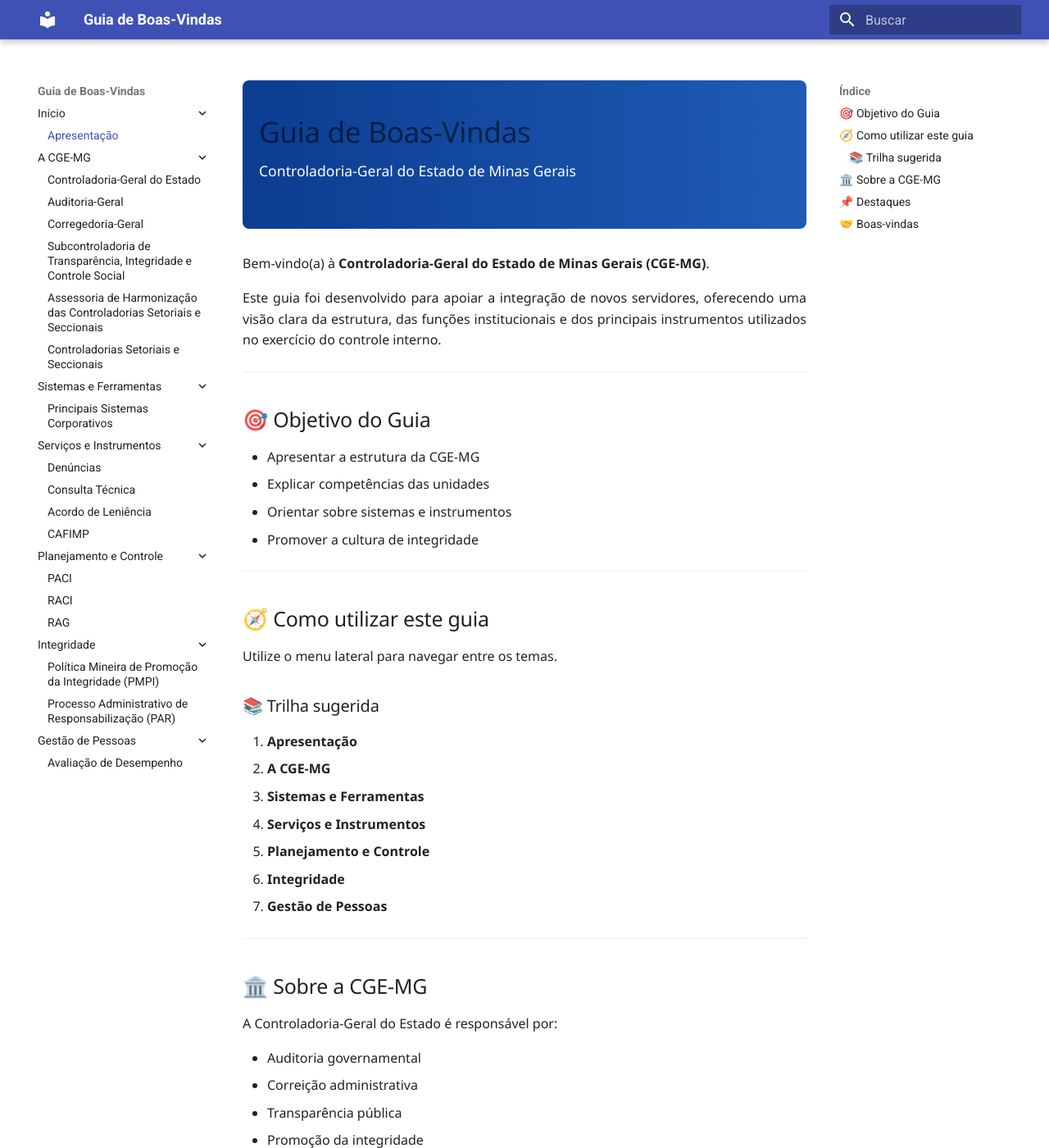
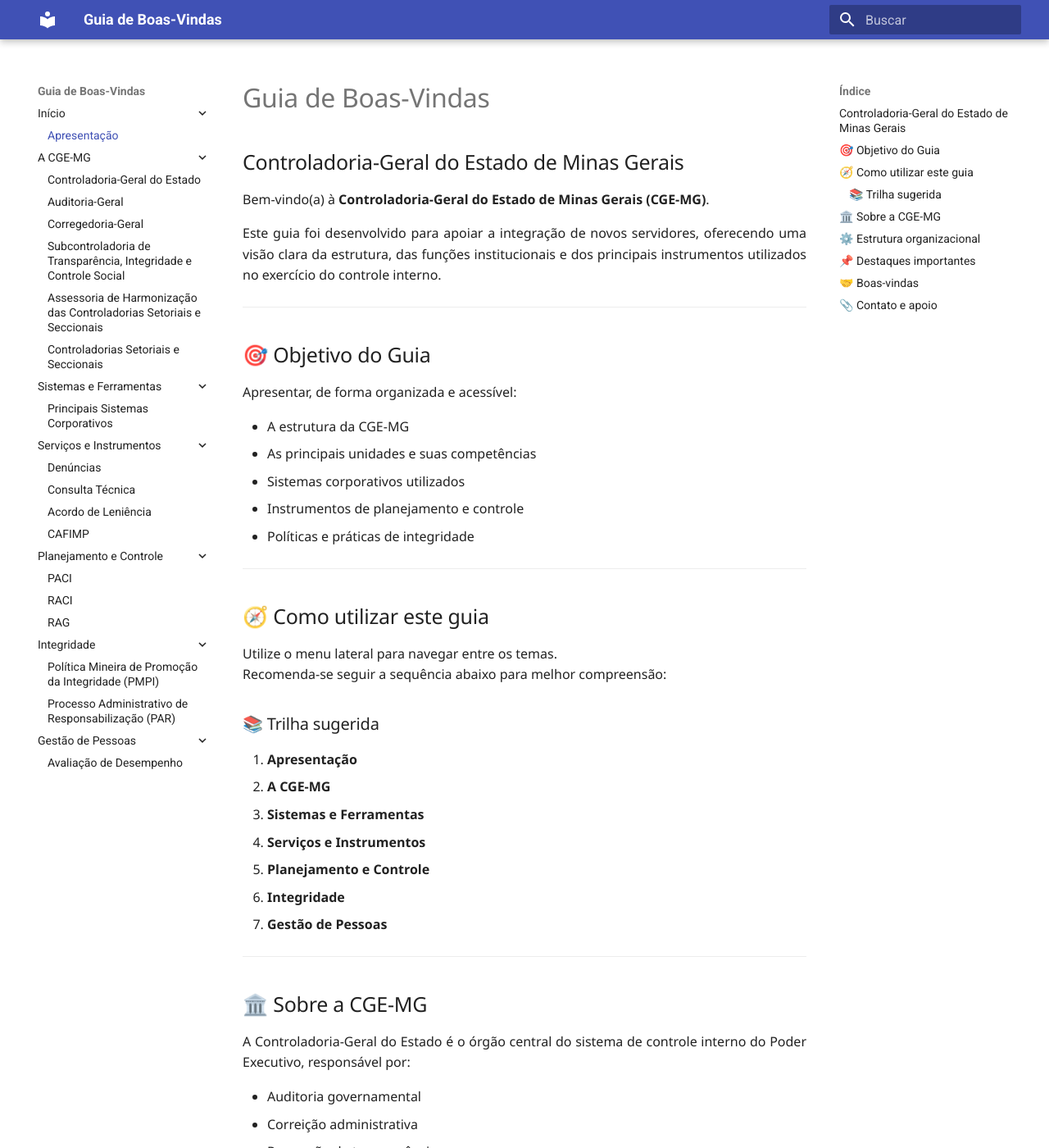
Before and after one commit to CGEMG-AHCS/guia-de-boas-vindas, an MkDocs documentation site: the page built from docs/index.md, in a window 1280 px wide and 1400 px high. Shown: the whole window at 82% size. Built offline with MkDocs 1.6.1 and Material for MkDocs 9.7.7, drawn with Linux system fonts in a browser that asks for light colours; some of the changed text lies outside the part shown.

Commit message:
Update index.md

```diff
--- a/docs/index.md
+++ b/docs/index.md
@@ -1,26 +1,5 @@
-<!-- BANNER -->
-<style>
-.banner {
-    background: linear-gradient(90deg, #0b3d91, #1f5bb5);
-    color: white;
-    padding: 40px 20px;
-    border-radius: 8px;
-    margin-bottom: 30px;
-}
-.banner h1 {
-    margin: 0;
-    font-size: 2.2em;
-}
-.banner p {
-    margin-top: 10px;
-    font-size: 1.1em;
-}
-</style>
-
-<div class="banner">
-  <h1>Guia de Boas-Vindas</h1>
-  <p>Controladoria-Geral do Estado de Minas Gerais</p>
-</div>
+# Guia de Boas-Vindas
+## Controladoria-Geral do Estado de Minas Gerais
 
 Bem-vindo(a) à **Controladoria-Geral do Estado de Minas Gerais (CGE-MG)**.
 
@@ -30,16 +9,20 @@ Este guia foi desenvolvido para apoiar a integração de novos servidores, ofere
 
 ## 🎯 Objetivo do Guia
 
-- Apresentar a estrutura da CGE-MG
-- Explicar competências das unidades
-- Orientar sobre sistemas e instrumentos
-- Promover a cultura de integridade
+Apresentar, de forma organizada e acessível:
+
+- A estrutura da CGE-MG
+- As principais unidades e suas competências
+- Sistemas corporativos utilizados
+- Instrumentos de planejamento e controle
+- Políticas e práticas de integridade
 
 ---
 
 ## 🧭 Como utilizar este guia
 
 Utilize o menu lateral para navegar entre os temas.
+Recomenda-se seguir a sequência abaixo para melhor compreensão:
 
 ### 📚 Trilha sugerida
 
@@ -55,25 +38,52 @@ Utilize o menu lateral para navegar entre os temas.
 
 ## 🏛️ Sobre a CGE-MG
 
-A Controladoria-Geral do Estado é responsável por:
+A Controladoria-Geral do Estado é o órgão central do sistema de controle interno do Poder Executivo, responsável por:
 
 - Auditoria governamental
 - Correição administrativa
-- Transparência pública
-- Promoção da integridade
+- Promoção da transparência
+- Fomento à integridade pública
 
 ---
 
-## 📌 Destaques
+## ⚙️ Estrutura organizacional
+
+A CGE-MG é composta por unidades responsáveis por funções estratégicas, como:
+
+- Auditoria-Geral
+- Corregedoria-Geral
+- Subcontroladoria de Transparência, Integridade e Controle Social
+- Controladorias Setoriais e Seccionais
+
+👉 Consulte a seção **A CGE-MG** para mais detalhes.
+
+---
+
+## 📌 Destaques importantes
 
 !!! note "Importante"
-    Este guia é uma referência inicial para novos servidores.
+    Este guia é uma referência inicial e deve ser complementado com normas, manuais e orientações específicas de cada área.
 
 !!! warning "Atenção"
-    Consulte sempre normas oficiais atualizadas.
+    Sempre verifique se as informações estão atualizadas conforme normativos vigentes.
 
 ---
 
 ## 🤝 Boas-vindas
 
-Desejamos uma excelente trajetória na CGE-MG!
+Esperamos que este guia contribua para sua atuação na CGE-MG, fortalecendo a cultura de controle, integridade e excelência na gestão pública.
+
+---
+
+## 📎 Contato e apoio
+
+Em caso de dúvidas, procure:
+
+- Sua chefia imediata
+- Unidades de apoio institucional
+- Ou áreas responsáveis pelos temas apresentados
+
+---
+
+**Seja bem-vindo(a) à CGE-MG!**
```
